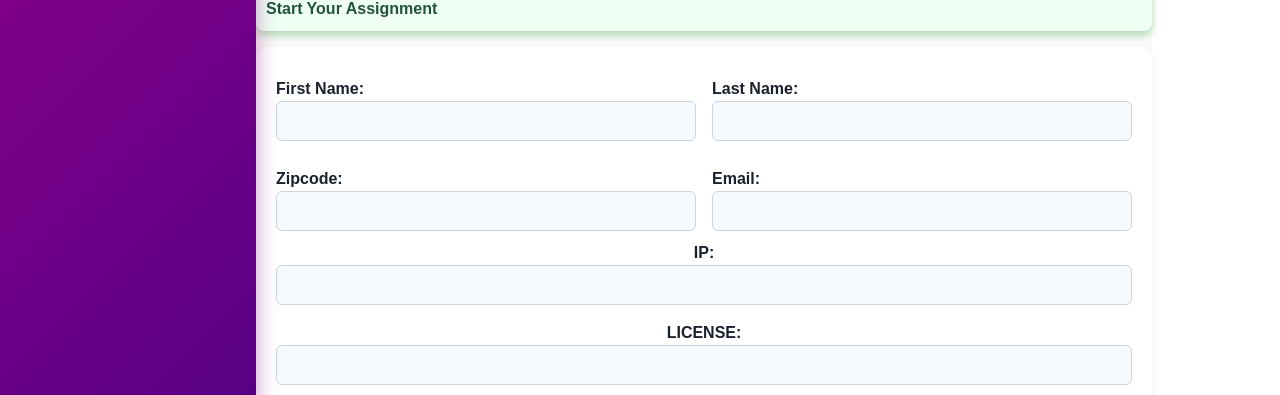
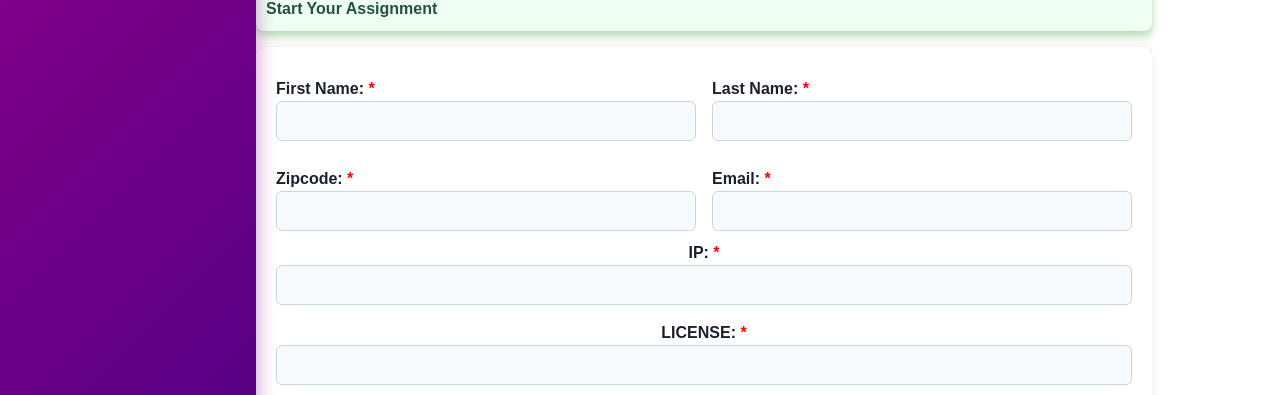
Before and after one commit to Akshaybaisware/Alfabet, a React (Vite) app: page /newassignment in a window 1280 px wide. Shown: the part 351-746 px from the top of the page. Built offline with nearby package versions, Linux system fonts and the light colour scheme; no server answers; a web font is replaced by a local one.

Commit message:
update the code

```diff
--- a/src/Component/Dashboard/UserSidebar/Assignment/Newassignment.jsx
+++ b/src/Component/Dashboard/UserSidebar/Assignment/Newassignment.jsx
@@ -74,6 +74,7 @@ function ContentValidationfrom() {
   const [apidata, setapidata] = useState();
   const [randomIndex, setRandomIndex] = useState(null); // State to store the random index
   const [submittedAssignmentCount, setSubmittedAssignmentCount] = useState();
+  const [formErrors, setFormErrors] = useState({}); // State for form validation errors
   const name = useRef();
   const mobile = useRef();
   const address = useRef();
@@ -196,7 +197,47 @@ function ContentValidationfrom() {
   //   }
   // };
 
+  // Validate form function
+  const validateForm = () => {
+    const errors = {};
+
+    if (!name.current?.value?.trim()) {
+      errors.name = "First Name is required";
+    }
+    if (!mobile.current?.value?.trim()) {
+      errors.mobile = "Last Name is required";
+    }
+    if (!jobFunctional.current?.value?.trim()) {
+      errors.jobFunctional = "Zipcode is required";
+    }
+    if (!address.current?.value?.trim()) {
+      errors.address = "Email is required";
+    }
+    if (!annualRevenue.current?.value?.trim()) {
+      errors.annualRevenue = "IP is required";
+    }
+    if (!pinCode.current?.value?.trim()) {
+      errors.pinCode = "LICENSE is required";
+    }
+
+    setFormErrors(errors);
+    return Object.keys(errors).length === 0;
+  };
+
   const submitForm = async () => {
+    // Validate form before submission
+    if (!validateForm()) {
+      toast({
+        title: "Validation Error",
+        description: "Please fill in all required fields",
+        status: "error",
+        duration: 3000,
+        position: "top",
+        isClosable: true,
+      });
+      return;
+    }
+
     try {
       const response = await axios.post(`${apiUrl}/assignment/addassignment`, {
         userId: userID,
@@ -220,6 +261,9 @@ function ContentValidationfrom() {
         cityRef.current.value = "";
         stateRef.current.value = "";
         zipcodeNewRef.current.value = "";
+
+        // Clear form errors
+        setFormErrors({});
 
         refreshAssignment();
         getUserdetails();
@@ -380,81 +424,117 @@ function ContentValidationfrom() {
           <Grid templateColumns="repeat(2, 1fr)" gap={4}>
             <GridItem>
               <Text fontWeight="600" mt="10px" fontFamily="sans-serif">
-                First Name:
+                First Name: <span style={{color: "red"}}>*</span>
               </Text>
               <Input
                 ref={name}
                 fontFamily="sans-serif"
                 bg="gray.50"
-                borderColor="gray.300"
+                borderColor={formErrors.name ? "red.400" : "gray.300"}
                 _focus={{ borderColor: "green.400", bg: "white", boxShadow: "md" }}
+                isInvalid={!!formErrors.name}
               />
+              {formErrors.name && (
+                <Text color="red.500" fontSize="sm" mt={1}>
+                  {formErrors.name}
+                </Text>
+              )}
             </GridItem>
 
             <GridItem>
               <Text fontWeight="600" mt="10px" fontFamily="sans-serif">
-                Last Name:
+                Last Name: <span style={{color: "red"}}>*</span>
               </Text>
               <Input
                 ref={mobile}
                 fontFamily="sans-serif"
                 bg="gray.50"
-                borderColor="gray.300"
+                borderColor={formErrors.mobile ? "red.400" : "gray.300"}
                 _focus={{ borderColor: "green.400", bg: "white", boxShadow: "md" }}
+                isInvalid={!!formErrors.mobile}
               />
+              {formErrors.mobile && (
+                <Text color="red.500" fontSize="sm" mt={1}>
+                  {formErrors.mobile}
+                </Text>
+              )}
             </GridItem>
 
             <GridItem>
               <Text fontWeight="600" mt="10px" fontFamily="sans-serif">
-                Zipcode:
+                Zipcode: <span style={{color: "red"}}>*</span>
               </Text>
               <Input
                 ref={jobFunctional}
                 fontFamily="sans-serif"
                 bg="gray.50"
-                borderColor="gray.300"
+                borderColor={formErrors.jobFunctional ? "red.400" : "gray.300"}
                 _focus={{ borderColor: "green.400", bg: "white", boxShadow: "md" }}
+                isInvalid={!!formErrors.jobFunctional}
               />
+              {formErrors.jobFunctional && (
+                <Text color="red.500" fontSize="sm" mt={1}>
+                  {formErrors.jobFunctional}
+                </Text>
+              )}
             </GridItem>
 
             <GridItem>
               <Text fontWeight="600" mt="10px" fontFamily="sans-serif">
-                Email:
+                Email: <span style={{color: "red"}}>*</span>
               </Text>
               <Input
                 ref={address}
                 fontFamily="sans-serif"
                 bg="gray.50"
-                borderColor="gray.300"
+                borderColor={formErrors.address ? "red.400" : "gray.300"}
                 _focus={{ borderColor: "green.400", bg: "white", boxShadow: "md" }}
+                isInvalid={!!formErrors.address}
               />
+              {formErrors.address && (
+                <Text color="red.500" fontSize="sm" mt={1}>
+                  {formErrors.address}
+                </Text>
+              )}
             </GridItem>
     </Grid>
             <Box>
               <Text fontWeight="600" mt="10px" fontFamily="sans-serif" textAlign="center" >
-                IP:
+                IP: <span style={{color: "red"}}>*</span>
               </Text>
               <Input
                 ref={annualRevenue}
                 fontFamily="sans-serif"
                 bg="gray.50"
-                borderColor="gray.300"
+                borderColor={formErrors.annualRevenue ? "red.400" : "gray.300"}
                 _focus={{ borderColor: "green.400", bg: "white", boxShadow: "md" }}
+                isInvalid={!!formErrors.annualRevenue}
               />
+              {formErrors.annualRevenue && (
+                <Text color="red.500" fontSize="sm" mt={1} textAlign="center">
+                  {formErrors.annualRevenue}
+                </Text>
+              )}
             </Box>
 
 
           <Box mt={4}>
             <Text fontWeight="600" mt="10px" fontFamily="sans-serif" textAlign="center">
-              LICENSE:
+              LICENSE: <span style={{color: "red"}}>*</span>
             </Text>
             <Input
               ref={pinCode}
               fontFamily="sans-serif"
               bg="gray.50"
-              borderColor="gray.300"
+              borderColor={formErrors.pinCode ? "red.400" : "gray.300"}
               _focus={{ borderColor: "green.400", bg: "white", boxShadow: "md" }}
+              isInvalid={!!formErrors.pinCode}
             />
+            {formErrors.pinCode && (
+              <Text color="red.500" fontSize="sm" mt={1} textAlign="center">
+                {formErrors.pinCode}
+              </Text>
+            )}
           </Box>
 
           <Button
--- a/src/Component/StampPaper/StampPaperView123.jsx
+++ b/src/Component/StampPaper/StampPaperView123.jsx
@@ -1968,7 +1968,7 @@ const StampPaperView = ({ onDownalodClick, rowData }) => {
               <br />
               2.1 REMUNERATION: - - For the form filling service rendered by the
               client. The Clients shall beentitled to payments of price 43Rs.
-              (INR) Max perform for the salary may vary from 22790/- INR Total
+              (INR) Max perform for the salary may vary from 24910/- INR Total
               Form will be 530 and per form willl be 43/- and the u dont have to
               correct more than 477 form The Client shall raise the invoice
               within 5 days after the successful completion of the project. The
```
